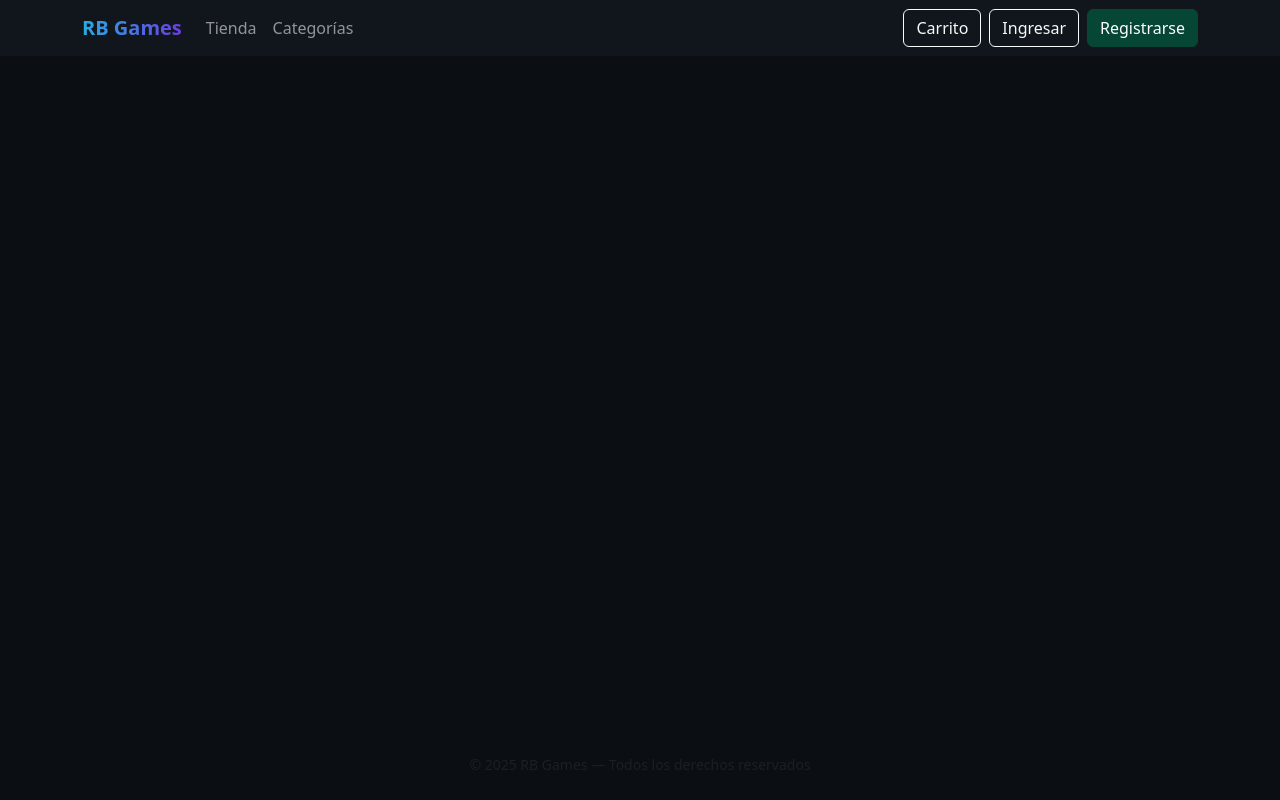
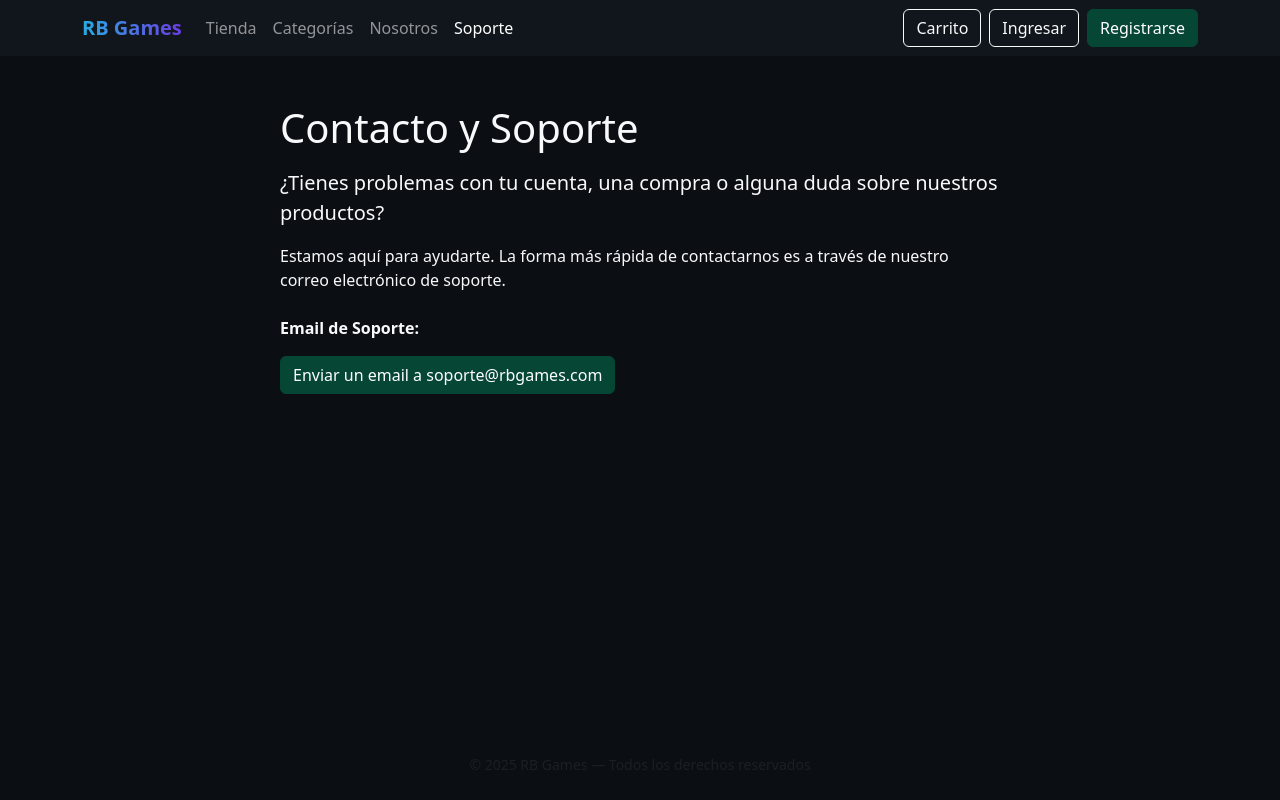
Before and after one commit to Soupyh/RBGames-React, a React (Vite) app: page /soporte in a window 1280 px wide. Built offline with nearby package versions, Linux system fonts and the light colour scheme.

Commit message:
Creacion de las paginas Nosotros y Soporte.

```diff
--- a/src/components/Header.jsx
+++ b/src/components/Header.jsx
@@ -18,6 +18,8 @@ export default function Header(){
           <ul className="navbar-nav me-auto">
             <li className="nav-item"><NavLink to="/" className="nav-link">Tienda</NavLink></li>
             <li className="nav-item"><NavLink to="/categorias" className="nav-link">Categorías</NavLink></li>
+            <li className="nav-item"><NavLink to="/nosotros" className="nav-link">Nosotros</NavLink></li>
+            <li className="nav-item"><NavLink to="/soporte" className="nav-link">Soporte</NavLink></li>
           </ul>
           <div className="d-flex gap-2">
   <div className="d-flex gap-2">
--- /dev/null
+++ b/src/pages/Nosotros.jsx
@@ -0,0 +1,37 @@
+//
+// EN: src/pages/Nosotros.jsx (archivo nuevo)
+//
+export default function Nosotros() {
+  return (
+    // 'container' y 'py-4' son clases de Bootstrap que ya usas
+    <div className="container py-4">
+      <div className="row justify-content-center">
+        <div className="col-md-8">
+
+          <h1 className="mb-3">Sobre Nosotros</h1>
+
+          <p className="lead">
+            Somos un equipo apasionado por los videojuegos. Nuestra misión es
+            ofrecer los mejores productos y la mejor experiencia a
+            nuestros clientes.
+          </p>
+          <p>
+            Empresa fundada en el 2025 por un estusiasta programador y un gamer
+            empedernido, con la visión de crear una tienda en línea que no solo
+            venda videojuegos, sino que también fomente una comunidad vibrante
+            de jugadores.
+          </p>
+          <p>
+            Desde nuestros inicios en 2025, nos hemos esforzado por ofrecer
+            una experiencia de compra única y personalizada, siempre escuchando
+            a nuestra comunidad y adaptándonos a sus necesidades.
+          </p>
+
+          {/* Puedes añadir una imagen si quieres */}
+          {/* <img src="/ruta/a/tu/imagen.jpg" className="img-fluid rounded my-3" alt="Nuestro equipo" /> */}
+         <img src="./assets/LogoRbGames.png" className="img-fluid rounded my-3" alt="Nuestro equipo" />
+        </div>
+      </div>
+    </div>
+  );
+}
--- /dev/null
+++ b/src/pages/Soporte.jsx
@@ -0,0 +1,39 @@
+import React from 'react';
+
+export default function Soporte() {
+  return (
+    // Usamos las clases de Bootstrap que ya tienes
+    <div className="container py-4">
+      <div className="row justify-content-center">
+        <div className="col-md-8 text-light"> {/* Asumo que tu fondo es oscuro */}
+
+          <h1 className="mb-3">Contacto y Soporte</h1>
+
+          <p className="lead">
+            ¿Tienes problemas con tu cuenta, una compra o alguna duda sobre
+            nuestros productos?
+          </p>
+          <p>
+            Estamos aquí para ayudarte. La forma más rápida de contactarnos
+            es a través de nuestro correo electrónico de soporte.
+          </p>
+
+          <div className="mt-4">
+            <p><strong>Email de Soporte:</strong></p>
+            {/* Este es un enlace "admin:". Al hacer clic,
+              abrirá el cliente de correo del usuario (Outlook, Mail, etc.)
+              listo para escribir a esa dirección.
+            */}
+            <a
+              href="admin@rbgames.com" // <-- Cambia esto por tu email real
+              className="btn btn-primary"
+            >
+              Enviar un email a soporte@rbgames.com
+            </a>
+          </div>
+
+        </div>
+      </div>
+    </div>
+  );
+}
--- a/src/router.jsx
+++ b/src/router.jsx
@@ -12,6 +12,8 @@ import Cuenta from './pages/Cuenta'
 import RequireAdmin from './components/RequireAdmin'
 import RequireUser from './components/RequireUser'
 import Register from './pages/Register'
+import Nosotros from './pages/Nosotros'
+import Soporte from './pages/Soporte'
 
 export default function Router(){
   return (
@@ -27,6 +29,8 @@ export default function Router(){
       <Route path="/admin" element={<RequireAdmin><Admin/></RequireAdmin>} />
       <Route path="/cuenta" element={<RequireUser><Cuenta/></RequireUser>} />
       <Route path="/registro" element={<Register/>} />
+      <Route path="/nosotros" element={<Nosotros/>} />
+      <Route path="/soporte" element={<Soporte/>} />
     </Routes>
   )
 }
```
